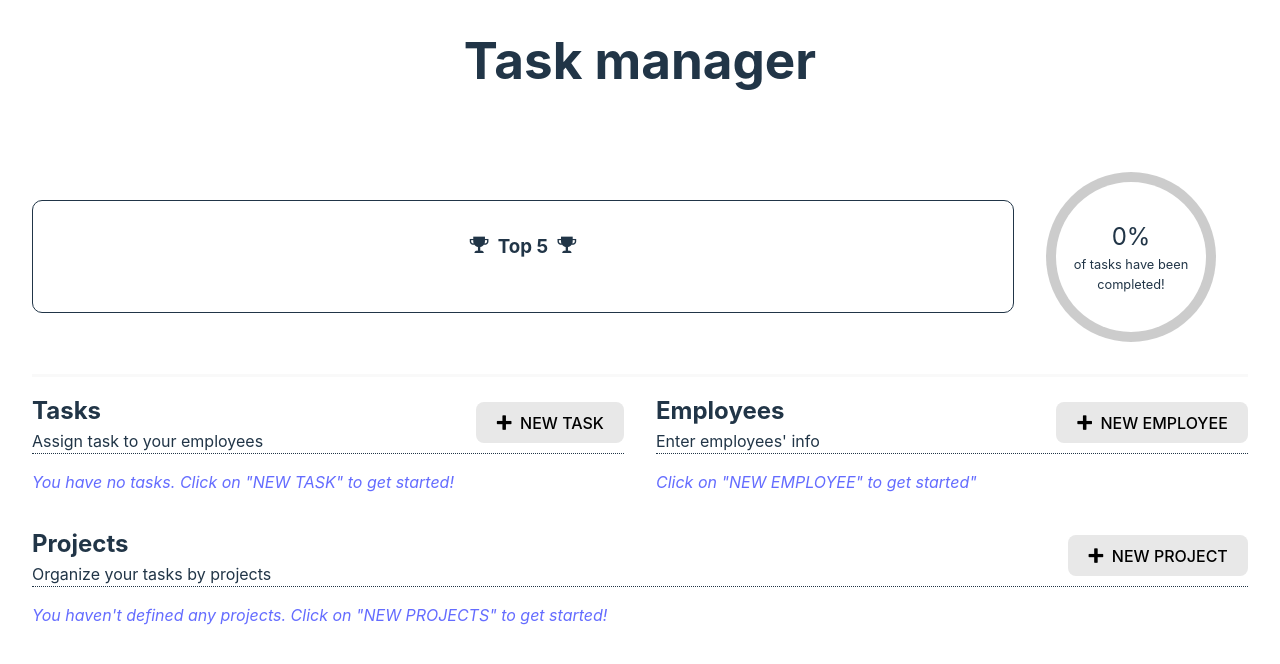
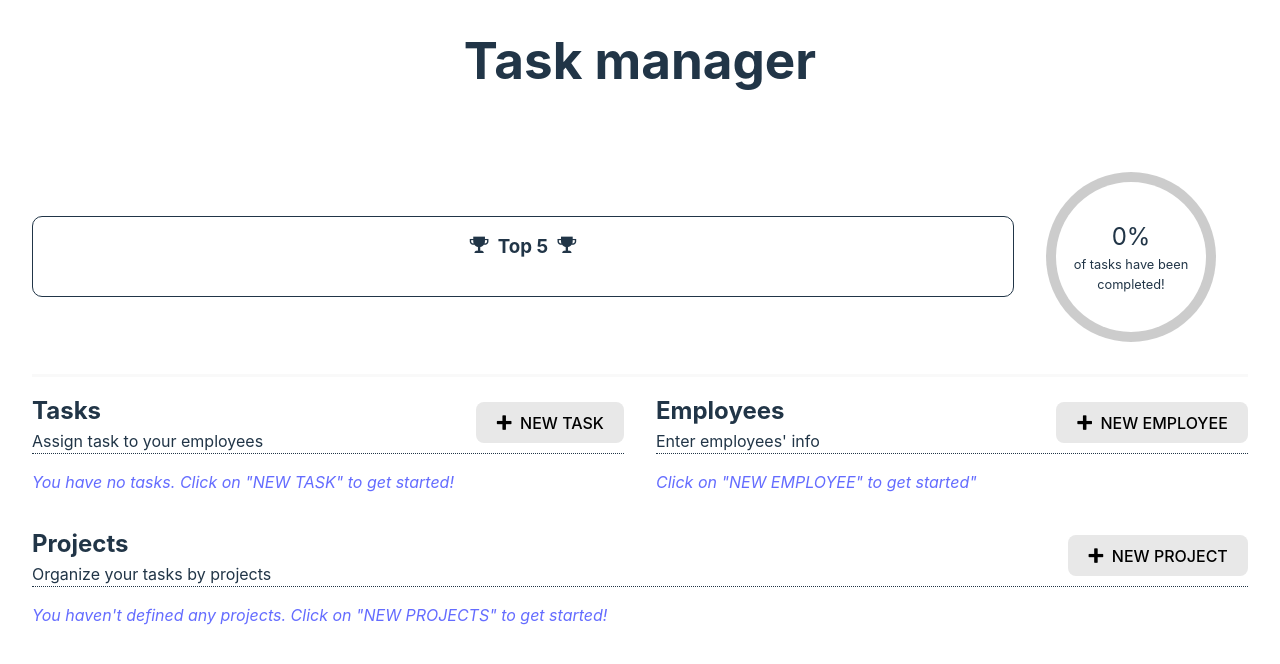
Before and after one commit to vglumac/prime-holding-internship, a React (Vite) app: page / in a window 1280 px wide. Shown: the top 664 px of the page. Built offline with nearby package versions, Linux system fonts and the light colour scheme.

Commit message:
Update App.css

```diff
--- a/src/App.css
+++ b/src/App.css
@@ -97,7 +97,7 @@
 .header__top-five {
   flex: 2;
   border: 1px solid #213547;
-  padding: 2em;
+  padding: 1em;
   border-radius: 10px;
 }
 
```
